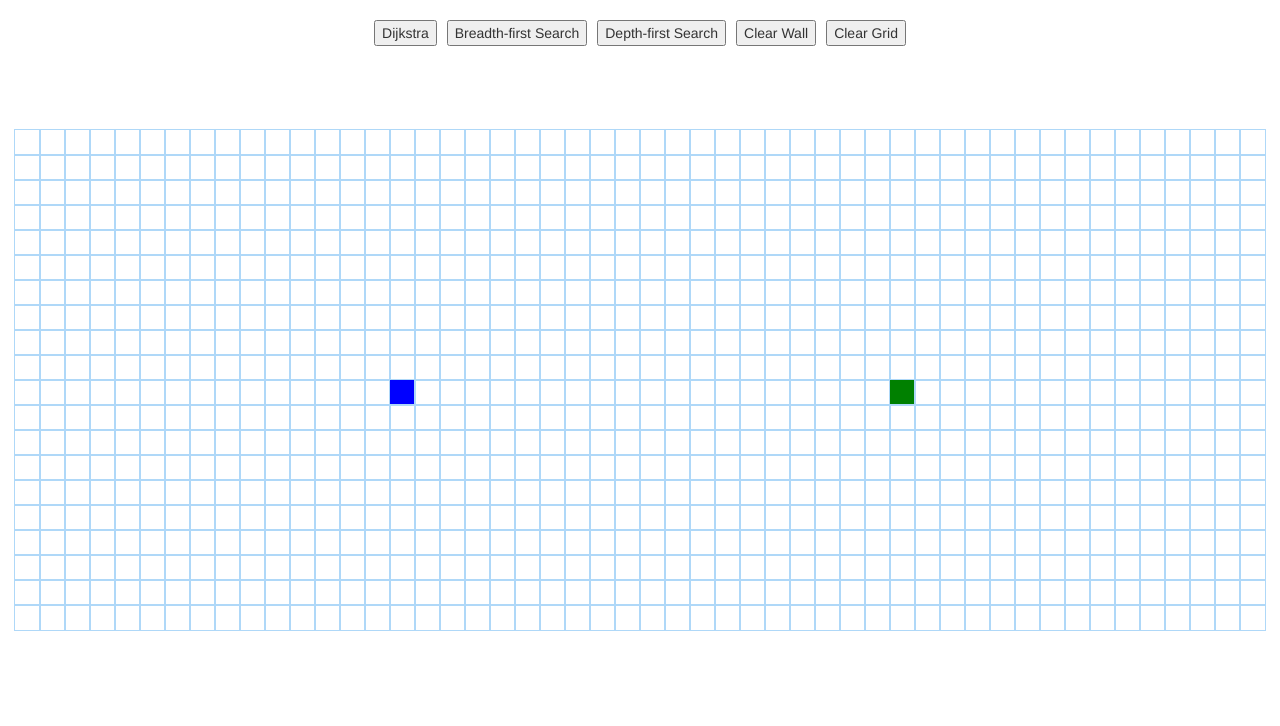
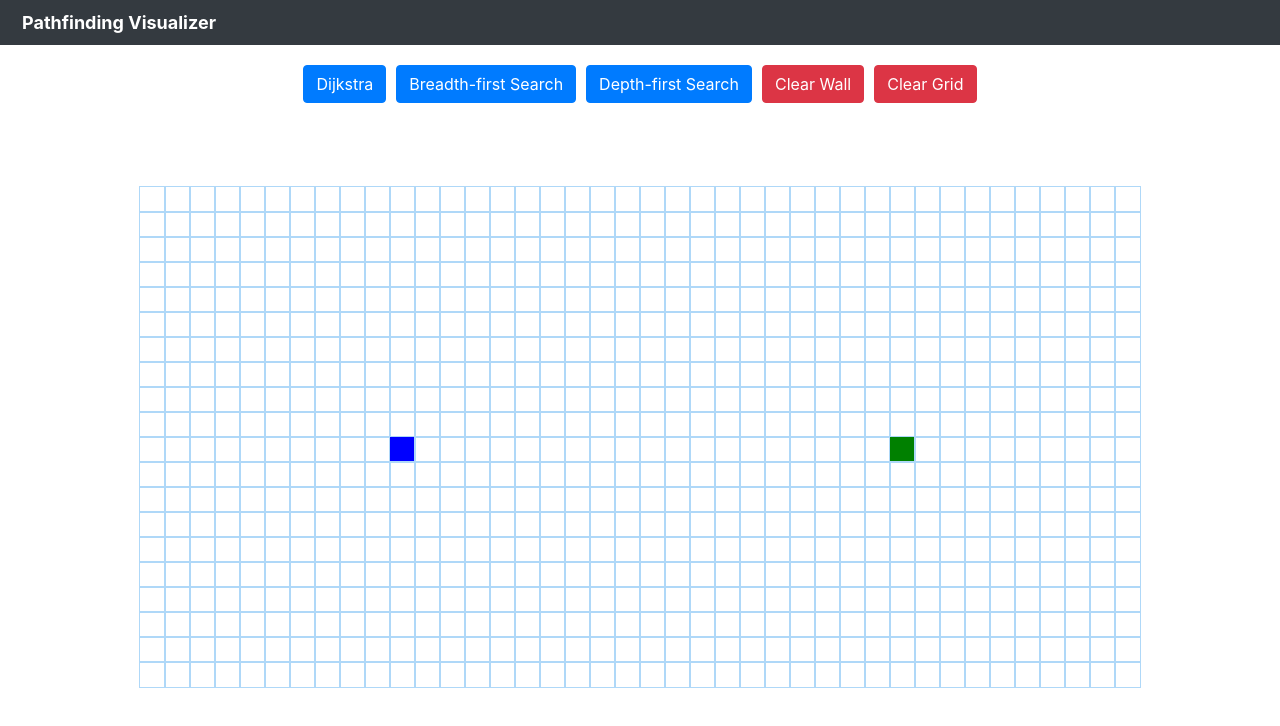
Before and after one commit to jonnylie98/Pathfinding-Visualizer, a React (Create React App) app: page / in a window 1280 px wide. Shown: the top 726 px of the page. Built offline with nearby package versions, Linux system fonts and the light colour scheme.

Commit message:
add modal

```diff
--- a/package.json
+++ b/package.json
@@ -7,10 +7,12 @@
     "@testing-library/jest-dom": "^4.2.4",
     "@testing-library/react": "^9.3.2",
     "@testing-library/user-event": "^7.1.2",
-    "bootstrap": "^3.3.7",
+    "bootstrap": "^4.5.2",
     "react": "^16.13.1",
+    "react-bootstrap": "^1.3.0",
     "react-dom": "^16.13.1",
-    "react-scripts": "3.4.1"
+    "react-scripts": "3.4.1",
+    "reactstrap": "^8.5.1"
   },
   "scripts": {
     "start": "react-scripts start",
--- a/src/PathfindingVisualizer/PathfindingVisualizer.css
+++ b/src/PathfindingVisualizer/PathfindingVisualizer.css
@@ -1,10 +1,21 @@
-.nav-bar {
+.action {
   height: auto;
+}
+
+.title {
+  font-size: large;
+  border: none;
+  background-color: transparent;
+  font-weight: bold;
+  display: inline-block;
+  color: white;
+  line-height: inherit;
+  white-space: nowrap;
 }
 
 /* test */
 
-.nav-bar button {
+.action button {
   margin-top: 20px;
   margin-bottom: 20px;
   margin-left:5px;
--- a/src/PathfindingVisualizer/PathfindingVisualizer.jsx
+++ b/src/PathfindingVisualizer/PathfindingVisualizer.jsx
@@ -3,6 +3,7 @@ import Node from "./Node/Node";
 import { dijkstra } from "../algorithms/dijkstra";
 import { bfs } from "../algorithms/bfs";
 import { dfs } from "../algorithms/dfs";
+import Dialog from "../dialog/Dialog";
 
 import "./PathfindingVisualizer.css";
 
@@ -17,10 +18,11 @@ class PathfindingVisualizer extends Component {
     currRow: 0,
     currCol: 0,
     START_NODE_ROW: 10,
-    START_NODE_COL: 15,
+    START_NODE_COL: 10,
     FINISH_NODE_ROW: 10,
-    FINISH_NODE_COL: 35,
+    FINISH_NODE_COL: 30,
     previousNode: false,
+    modalIsOpen: false
   };
 
   componentDidMount() {
@@ -36,7 +38,7 @@ class PathfindingVisualizer extends Component {
     const grid = [];
     for (let row = 0; row < 20; row++) {
       const currentRow = [];
-      for (let col = 0; col < 50; col++) {
+      for (let col = 0; col < 40; col++) {
         currentRow.push(this.createNode(col, row));
       }
       grid.push(currentRow);
@@ -291,23 +293,29 @@ class PathfindingVisualizer extends Component {
 
   render() {
     const { grid, mouseIsPressed } = this.state;
-    console.log(grid);
+    // console.log(grid);
+    console.log(this.state.modalIsOpen);
     // test
 
     return (
       <>
-        <div className="nav-bar">
-          <button onClick={() => { this.clearGrid(); this.visualizeAlgorithm('Dijkstra') }}>
+        <div>
+          <nav className="navbar navbar-expand-lg navbar-dark bg-dark">
+            <button className="title" onClick={(e) => this.setState({ modalIsOpen: true })}>Pathfinding Visualizer</button>
+          </nav>
+          <div className="action">
+            <Dialog modalIsOpen={this.state.modalIsOpen} onClose={() => this.setState({ modalIsOpen: false })}> loren ipsum </Dialog>
+            <button className="btn btn-primary" onClick={() => { this.clearGrid(); this.visualizeAlgorithm('Dijkstra') }}>
               Dijkstra
         </button>
-          <button onClick={() => { this.clearGrid(); this.visualizeAlgorithm('Breadth-first Search') }}>
+            <button className="btn btn-primary" onClick={() => { this.clearGrid(); this.visualizeAlgorithm('Breadth-first Search') }}>
               Breadth-first Search
         </button>
-          <button onClick={() => { this.clearGrid(); this.visualizeAlgorithm('Depth-first Search') }}>
+            <button className="btn btn-primary" onClick={() => { this.clearGrid(); this.visualizeAlgorithm('Depth-first Search') }}>
               Depth-first Search
         </button>
-          <button onClick={() => this.clearWall()}>Clear Wall</button>
-          <button onClick={() => this.clearGrid()}>Clear Grid</button>
+            <button className="btn btn-danger" onClick={() => this.clearWall()}>Clear Wall</button>
+            <button className="btn btn-danger" onClick={() => this.clearGrid()}>Clear Grid</button>
           </div>
           <div
             className="grid-container"
@@ -351,10 +359,12 @@ class PathfindingVisualizer extends Component {
               })}
             </div>
           </div>
+        </div>
       </>
     );
   }
 }
+
 
 const getNewGridWithWallToggled = (grid, row, col) => {
   const newGrid = grid.slice();
--- /dev/null
+++ b/src/dialog/Dialog.js
@@ -0,0 +1,85 @@
+import React, { Component } from 'react';
+
+let dialogStyles = {
+    width: '500px',
+    maxWidth: '100%',
+    margin: '0 auto',
+    position: 'fixed',
+    left: '50%',
+    top: '50%',
+    transform: 'translate(-50%, -50%)',
+    zIndex: '999',
+    backgroundColor: '#eee',
+    padding: '10px 20px 40px',
+    borderRadius: '8px',
+    display: 'flex',
+    flexDirection: 'column'
+};
+
+let dialogCloseButtonStyles = {
+    marginBottom: '15px',
+    backgroundColor: '#CBCBCB',
+    padding: '3px 8px',
+    cursor: 'pointer',
+    borderRadius: '50%',
+    border: 'none',
+    width: '30px',
+    height: '30px',
+    fontWeight: 'bold',
+    alignSelf: 'flex-end'
+};
+
+
+
+class Dialog extends Component {
+    state = {
+        number: 1
+    };
+
+    closeModal() {
+        this.setState({ number: 1 });
+        this.props.onClose();
+    }
+
+    render() {
+        console.log(this.state.number)
+        let dialog = (
+            <div style={dialogStyles}>
+                <button style={dialogCloseButtonStyles} onClick={this.props.onClose}>x</button>
+                <div>{this.props.children}</div>
+                <button className="btn btn-primary" onClick={() => this.setState({ number: 2 })}>Next</button>
+            </div>
+        )
+
+        let dialog2 = (
+            <div style={dialogStyles}>
+                <button style={dialogCloseButtonStyles} onClick={() => this.closeModal()}>x</button>
+                <div>123</div>
+                <button className="btn btn-primary" onClick={this.props.onClose}>Next</button>
+            </div >
+        )
+
+        if (!this.props.modalIsOpen) {
+            dialog = null;
+        }
+        if (this.props.modalIsOpen && this.state.number === 1) {
+            return (
+                <div>
+                    {dialog}
+                </div>
+            )
+        } else if (this.props.modalIsOpen && this.state.number === 2) {
+            return (
+                <div>
+                    {dialog2}
+                </div>
+            )
+        } else {
+            return (<div></div>)
+        }
+    }
+}
+
+
+
+export default Dialog;
```
Also changed, not shown: 2 other files (tests, documents, lock files or other folders). Lines whose indentation alone changed are shown as unchanged.
